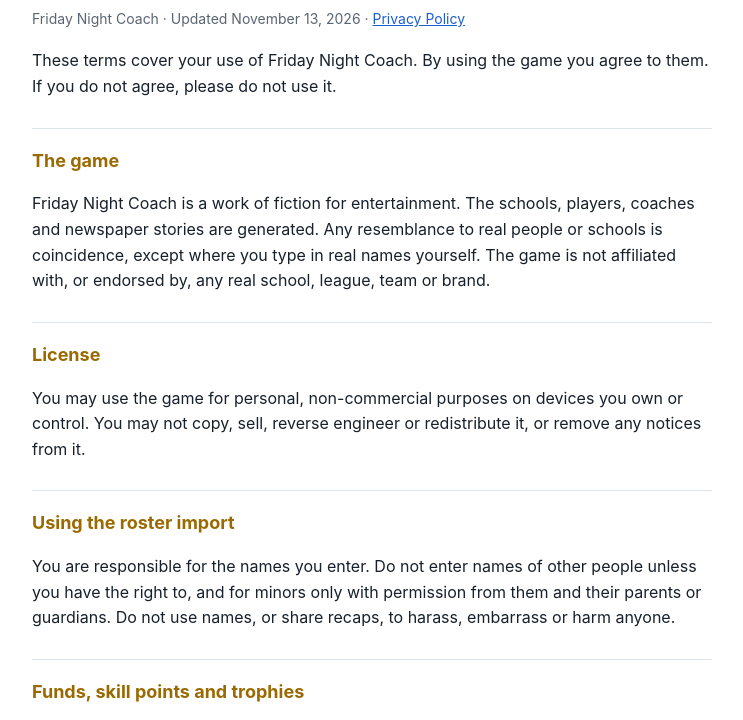
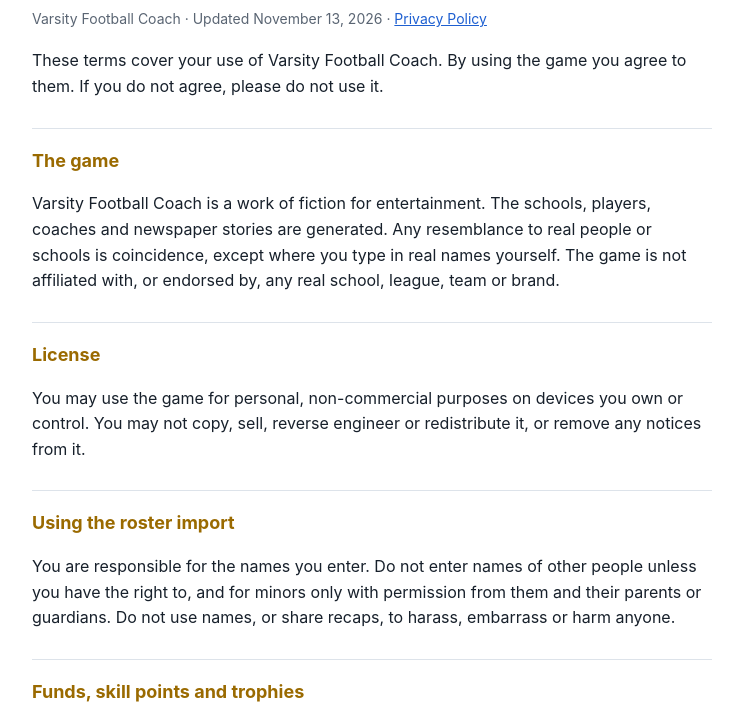
Before and after one commit to zkimmes/friday-night-coach-legal, a plain HTML site: page terms.html in a window 1280 px wide. Shown: the part 76-796 px from the top of the page, without its empty margins (268-1011 px from the left). Drawn offline with Linux system fonts and the light colour scheme.

Commit message:
Rename to Varsity Football Coach

```diff
--- a/terms.html
+++ b/terms.html
@@ -1,6 +1,6 @@
 <!doctype html>
 <html lang="en"><head><meta charset="utf-8"><meta name="viewport" content="width=device-width,initial-scale=1">
-<title>Terms of Use · Friday Night Coach</title>
+<title>Terms of Use · Varsity Football Coach</title>
 <style>
   body { margin: 0; background: #0a0e15; color: #e8edf3; font: 16px/1.6 -apple-system, system-ui, sans-serif; }
   main { max-width: 680px; margin: 0 auto; padding: 32px 20px 64px; }
@@ -8,9 +8,9 @@
   .meta { color: #8791a3; font-size: 14px; margin-bottom: 18px; } a { color: #7fb0ff; } ul { padding-left: 22px; }
   @media (prefers-color-scheme: light) { body { background: #fff; color: #17202b; } h2 { color: #9a6a00; border-color: #dde3ea; } .meta { color: #5a6573; } a { color: #1d5fd1; } }
 </style></head><body><main>
-<h1>Terms of Use</h1><div class="meta">Friday Night Coach · Updated November 13, 2026 · <a href="privacy.html">Privacy Policy</a></div>
-<p>These terms cover your use of Friday Night Coach. By using the game you agree to them. If you do not agree, please do not use it.</p>
-<h2>The game</h2><p>Friday Night Coach is a work of fiction for entertainment. The schools, players, coaches and newspaper stories are generated. Any resemblance to real people or schools is coincidence, except where you type in real names yourself. The game is not affiliated with, or endorsed by, any real school, league, team or brand.</p>
+<h1>Terms of Use</h1><div class="meta">Varsity Football Coach · Updated November 13, 2026 · <a href="privacy.html">Privacy Policy</a></div>
+<p>These terms cover your use of Varsity Football Coach. By using the game you agree to them. If you do not agree, please do not use it.</p>
+<h2>The game</h2><p>Varsity Football Coach is a work of fiction for entertainment. The schools, players, coaches and newspaper stories are generated. Any resemblance to real people or schools is coincidence, except where you type in real names yourself. The game is not affiliated with, or endorsed by, any real school, league, team or brand.</p>
 <h2>License</h2><p>You may use the game for personal, non-commercial purposes on devices you own or control. You may not copy, sell, reverse engineer or redistribute it, or remove any notices from it.</p>
 <h2>Using the roster import</h2><p>You are responsible for the names you enter. Do not enter names of other people unless you have the right to, and for minors only with permission from them and their parents or guardians. Do not use names, or share recaps, to harass, embarrass or harm anyone.</p>
 <h2>Funds, skill points and trophies</h2><p>Funds, skill points, XP and trophies are game items. They have no cash value, cannot be sold or transferred, and exist only inside the game. They are earned by playing, so nothing in the Store is required to win.</p>
```
Also changed, not shown: index.html (+2 -2 lines), privacy.html (+3 -3 lines).
